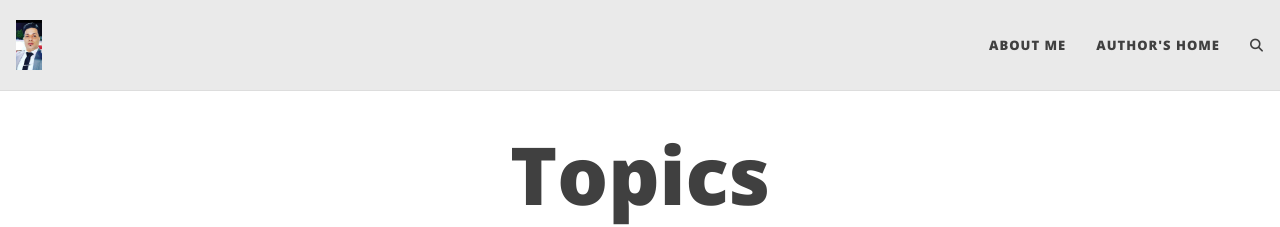
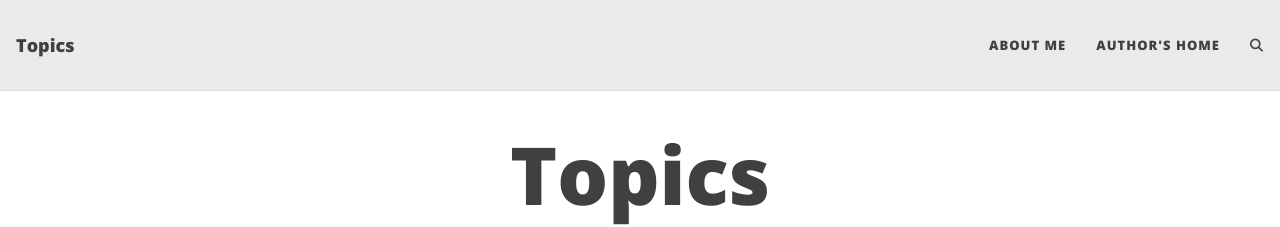
Before and after one commit to jobe1366/jobe1366.github.io, a Jekyll site: the page built from index.html, in a window 1280 px wide. Shown: the top 227 px of the page. Built offline with Jekyll 4.4.1, drawn with Linux system fonts in a browser that asks for light colours; the list of posts is cut into pages by our own code; comment, search, counter and statistics services are not loaded.

Commit message:
Update _config.yml

```diff
--- a/_config.yml
+++ b/_config.yml
@@ -36,7 +36,7 @@ round-avatar: true
 
 # If you want to have an image logo in the top-left corner instead of having the title of the website,
 # then specify the following parameter
-title-img: /assets/img/my-photo.png
+#title-img: /assets/img/my-photo.png
 
 
 #####################################
```
